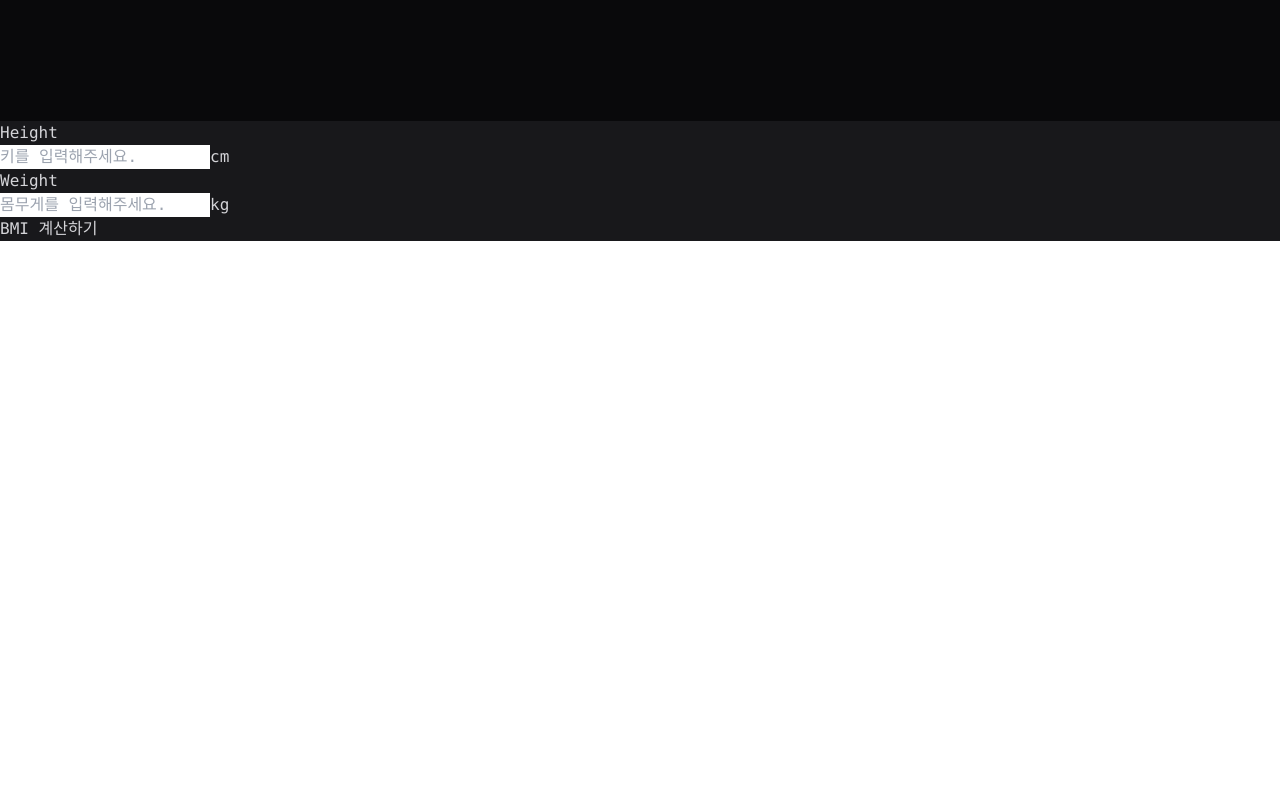
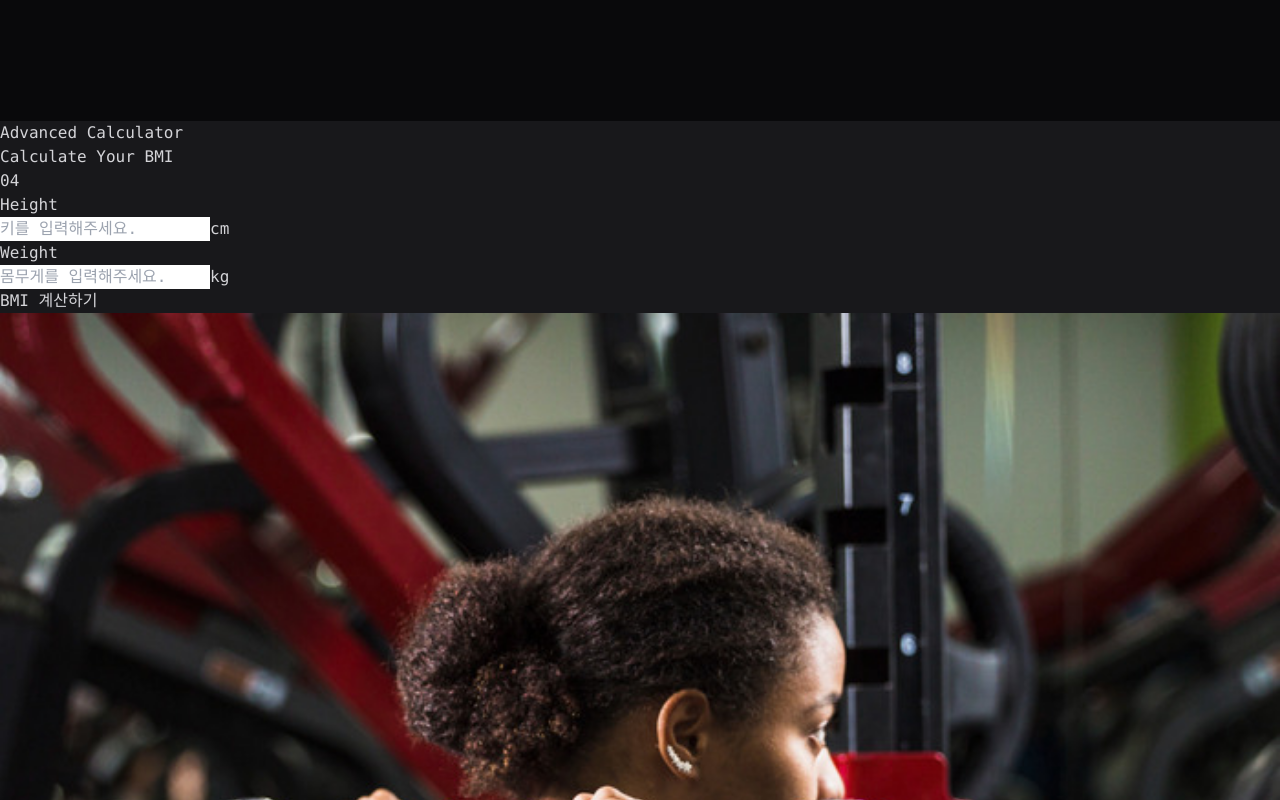
Before and after one commit to plla2/Nasa, a React (Vite) app: page / in a window 1280 px wide. Shown: the part 3120-3920 px from the top of the page. Before the commit the page ends 3361 px from the top, so only its background shows below. Built offline with nearby package versions, Linux system fonts and the light colour scheme.

Commit message:
feat: Calculator organs 추가

```diff
--- a/src/components/organs/Calculator.tsx
+++ b/src/components/organs/Calculator.tsx
@@ -1,10 +1,39 @@
+import { Fade } from "react-awesome-reveal";
+import Text from "../atoms/Text";
 import Form from "../molecules/Form";
+import Image from "../atoms/Image";
+import CalImg from "../../assets/gym/9.jpeg";
 
 const Calculator = () => {
   return (
-    <div>
-      <Form />
-    </div>
+    <section>
+      <main>
+        <div>
+          <Fade>
+            <div>
+              <Text as="p" className="">
+                Advanced Calculator
+              </Text>
+              <Text as="h1" className="">
+                Calculate Your BMI
+              </Text>
+              <Text as="h1" className="">
+                04
+              </Text>
+            </div>
+            <Form />
+          </Fade>
+        </div>
+        <div>
+          <Image
+            alt="CalImg"
+            objectCover="object-cover"
+            className=""
+            image={CalImg}
+          />
+        </div>
+      </main>
+    </section>
   );
 };
 
```
